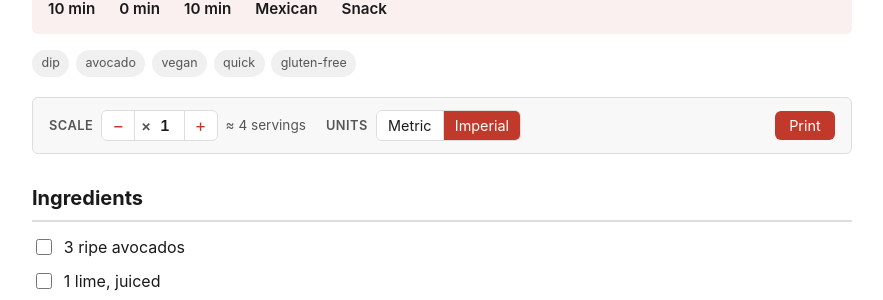
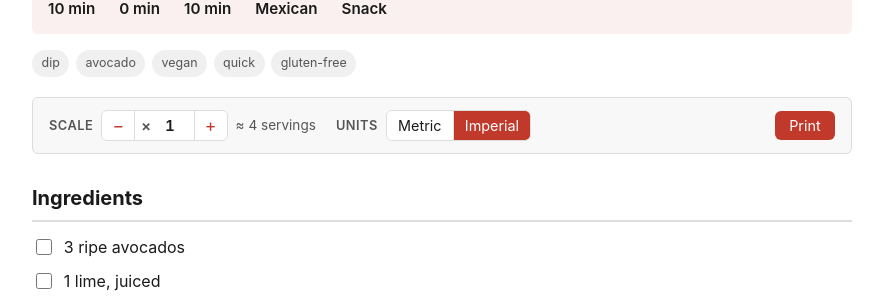
Before and after one commit to awcrusius/Recipes, a Jekyll site: the page built from recipes/mexican/guacamole.md, in a window 1280 px wide. Shown: the part 223-523 px from the top of the page, without its empty margins (198-1081 px from the left). Built offline with Jekyll 4.4.1, drawn with Linux system fonts in a browser that asks for light colours.

Commit message:
Widen scale input to fit a 4-digit string

```diff
--- a/_layouts/recipe.html
+++ b/_layouts/recipe.html
@@ -105,7 +105,7 @@
             <span class="scale-field">
               <span class="scale-times" aria-hidden="true">&times;</span>
               <input type="text" inputmode="decimal" class="scale-value" id="scale-value"
-                     value="1" size="3" aria-label="Scale factor" autocomplete="off">
+                     value="1" size="4" aria-label="Scale factor" autocomplete="off">
             </span>
             <button type="button" id="scale-plus" aria-label="Increase scale">+</button>
           </div>
--- a/assets/css/style.scss
+++ b/assets/css/style.scss
@@ -365,7 +365,7 @@ a:hover { text-decoration: underline; }
 
 .scale-value {
   flex: 0 0 auto;
-  width: 2.6ch;       /* fits up to 3 digits, e.g. 100 */
+  width: 3.6ch;       /* fits a 4-digit string, e.g. 0000 */
   min-width: 0;       /* override flex item's intrinsic min-width */
   padding: 0.3rem 0.1rem;
   text-align: center;
```
